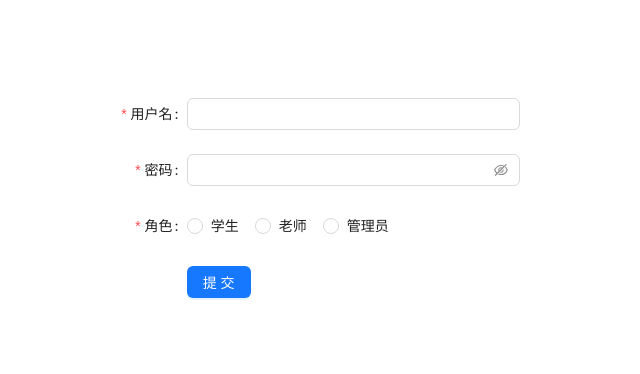
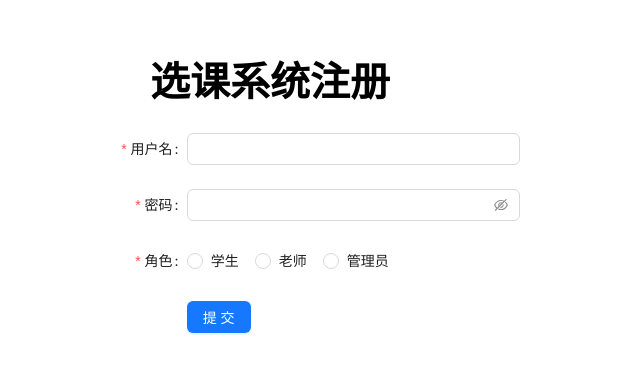
Before and after one commit to hiteppp/react-admin, a React (Vite) app: page /register in a window 1280 px wide. Shown: the part 190-564 px from the top of the page, without its empty margins (370-1010 px from the left). Built offline with nearby package versions, Linux system fonts and the light colour scheme.

Commit message:
feat:注册接口联调

```diff
--- a/package.json
+++ b/package.json
@@ -16,7 +16,8 @@
     "axios": "^1.7.7",
     "path": "^0.12.7",
     "react": "^18.3.1",
-    "react-dom": "^18.3.1"
+    "react-dom": "^18.3.1",
+    "react-router-dom": "^6.27.0"
   },
   "devDependencies": {
     "@eslint/js": "^9.9.0",
--- a/src/App.tsx
+++ b/src/App.tsx
@@ -1,13 +1,9 @@
-import Login from '@/modules/Login';
-
+import routes from '@/router';
+import { useRoutes } from 'react-router-dom';
 const App = () => {
   //console.log(import.meta.env);
-
-  return (
-    <>
-      <Login />
-    </>
-  );
+  const element = useRoutes(routes);
+  return <>{element}</>;
 };
 
 export default App;
--- a/src/main.tsx
+++ b/src/main.tsx
@@ -1,10 +1,13 @@
 import { createRoot } from 'react-dom/client';
 import App from './App.tsx';
+import { BrowserRouter } from 'react-router-dom';
 import 'virtual:svg-icons-register';
 import { GlobalComponentProvider } from './Provider/index.tsx';
-import '@/assets/styles/reset.scss'
+import '@/assets/styles/reset.scss';
 createRoot(document.getElementById('root')!).render(
   <GlobalComponentProvider>
-    <App />
+    <BrowserRouter>
+      <App />
+    </BrowserRouter>
   </GlobalComponentProvider>
 );
--- a/src/modules/Login/index.tsx
+++ b/src/modules/Login/index.tsx
@@ -23,11 +23,13 @@ export default () => {
     <div
       style={{
         display: 'flex',
+        flexDirection:'column',
         justifyContent: 'center',
         alignItems: 'center',
         minHeight: '100vh',
       }}
     >
+      <h1 style={{fontSize:40,fontWeight:'bold',marginBottom:30}}>选课系统登录</h1>
       <Form
         name="basic"
         labelCol={{ span: 8 }}
--- a/src/modules/Register/index.tsx
+++ b/src/modules/Register/index.tsx
@@ -1,15 +1,11 @@
 import { Button, Form, FormProps, Input, Radio, message } from 'antd';
 import styles from './index.module.less';
 import { request } from '@/apis/request';
+import { useNavigate } from 'react-router-dom';
 type FieldType = {
   username: string;
   password: string;
   role_type: string;
-};
-const onFinish: FormProps<FieldType>['onFinish'] = async values => {
-  console.log('Success:', values);
-  let { data } = await request('register', values);
-  console.log(data);
 };
 
 const onFinishFailed: FormProps<FieldType>['onFinishFailed'] = errorInfo => {
@@ -17,16 +13,29 @@ const onFinishFailed: FormProps<FieldType>['onFinishFailed'] = errorInfo => {
 };
 
 export default () => {
-  const [messageApi, contextHolder] = message.useMessage();
+  const navigate = useNavigate();
+  const onFinish: FormProps<FieldType>['onFinish'] = async values => {
+    try {
+      await request('register', values);
+      message.success('注册成功');
+      navigate('/login');
+    } catch (error: any) {
+      message.error(error.response.data.message[0]);
+    }
+  };
   return (
     <div
       style={{
         display: 'flex',
+        flexDirection:'column',
         justifyContent: 'center',
         alignItems: 'center',
         minHeight: '100vh',
       }}
     >
+      <h1 style={{ fontSize: 40, fontWeight: 'bold', marginBottom: 30 }}>
+        选课系统注册
+      </h1>
       <Form
         name="basic"
         labelCol={{ span: 8 }}
--- a/src/router/index.tsx
+++ b/src/router/index.tsx
@@ -0,0 +1,18 @@
+import Login from '@/modules/Login';
+import Register from '@/modules/Register';
+import { Navigate } from 'react-router-dom';
+
+export default [
+  {
+    path: '/login',
+    element: <Login />,
+  },
+  {
+    path: '/register',
+    element: <Register />,
+  },
+  {
+    path: '/',
+    element: <Navigate to="/login" />,
+  },
+];
```
Also changed, not shown: 1 other file (tests, documents, lock files or other folders).
